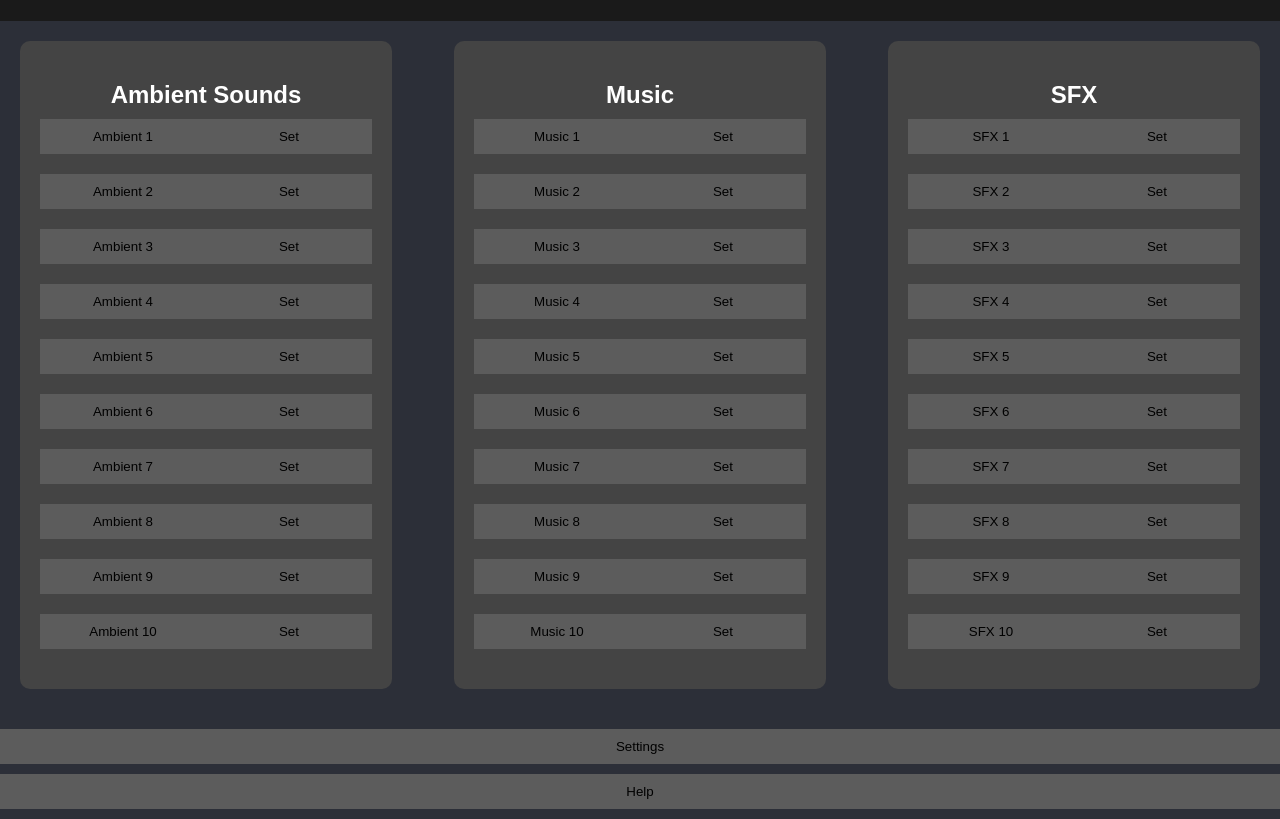
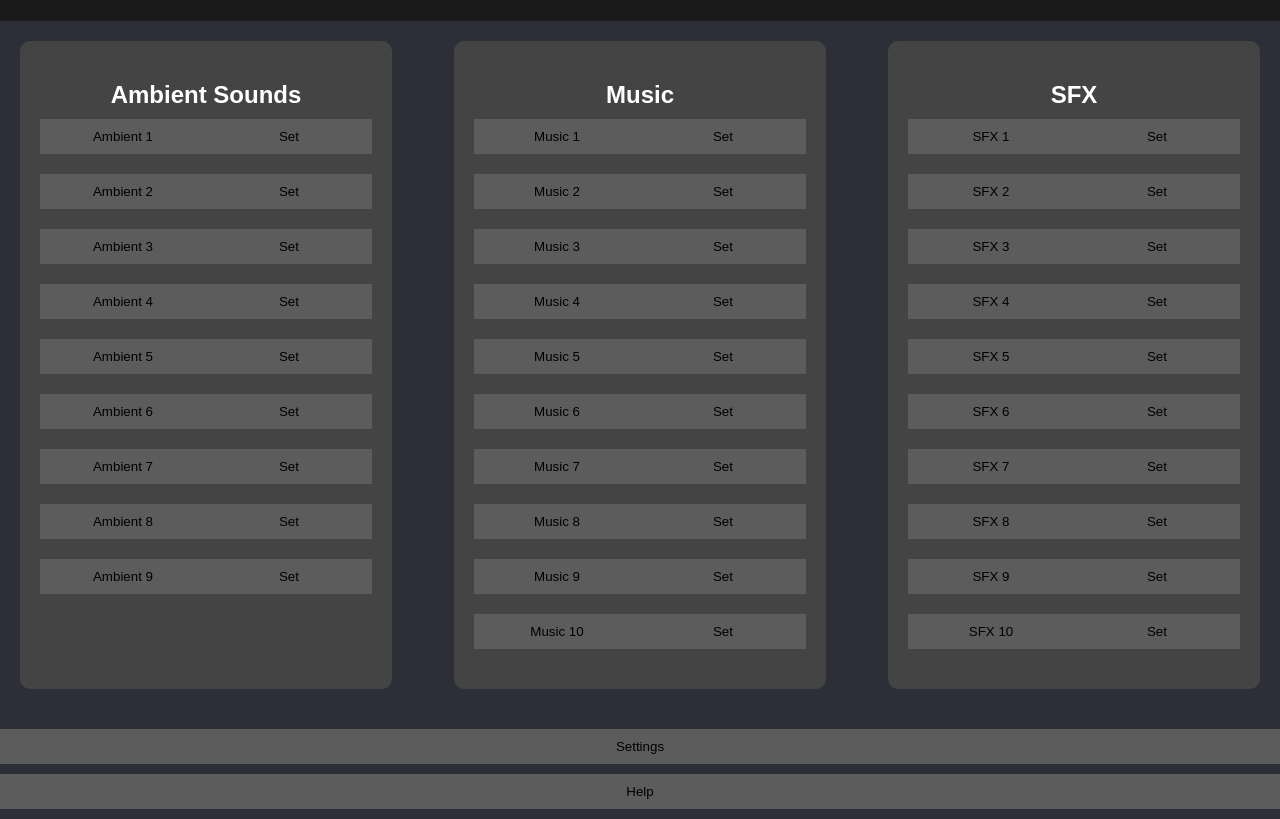
Before and after one commit to alighasem1404/dndmixer, a plain HTML site: page index.html in a window 1280 px wide. Shown: the part 99-918 px from the top of the page. Drawn offline with Linux system fonts and the light colour scheme.

Commit message:
still work new style music player

```diff
--- a/index.html
+++ b/index.html
@@ -53,10 +53,7 @@
             <button class="ambient-btn" data-index="8">Ambient 9</button>
             <button class="set-ambient-btn" data-index="8">Set</button>
           </div>
-          <div class="ambient-item">
-            <button class="ambient-btn" data-index="9">Ambient 10</button>
-            <button class="set-ambient-btn" data-index="9">Set</button>
-          </div>
+
         </div>
       </div>
 
```
